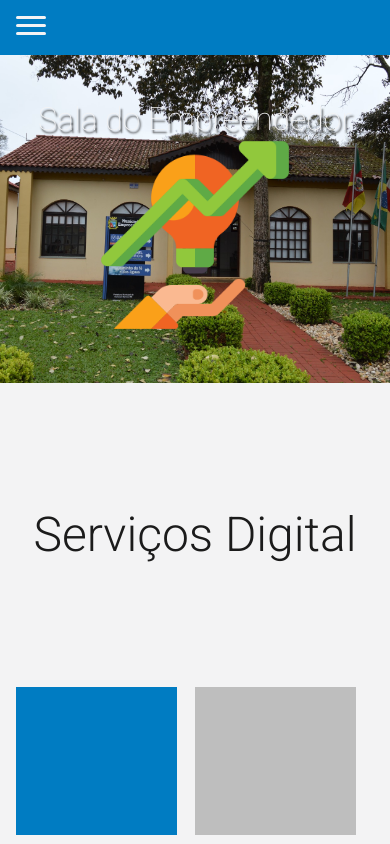
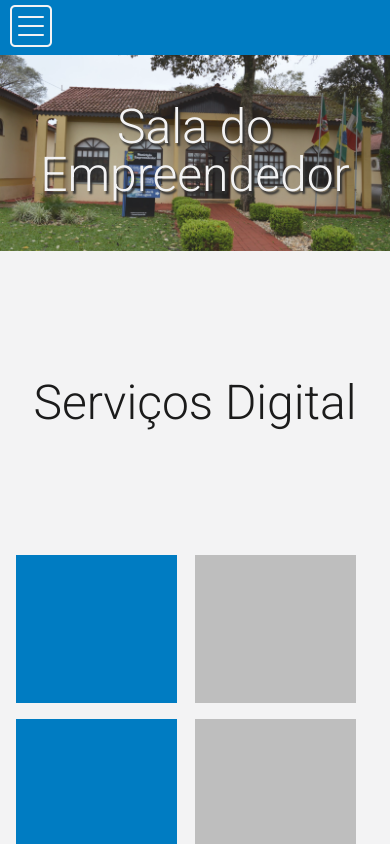
Before and after one commit to comunicacaoCoronelBarros/salaoDoEmpreendedor, a plain HTML site: page index.html in a window 390 px wide. Shown: the top 844 px of the page. Drawn offline with Linux system fonts and the light colour scheme.

Commit message:
menu hamburguer responsivo

```diff
--- a/index.html
+++ b/index.html
@@ -10,31 +10,30 @@
 <body>
     <div class="container">
         <header>
-           <nav class="navegador">
-                <ul class="menu-navegador">
-                    <li class="lista-navegador"><a class="link" href="#servico-digital">Serviços Digitais</a></li>
-                    <li class="lista-navegador"><a class="link" href="#orientacao">Orientações</a></li>
-                    <li class="lista-navegador"><a class="link" href="#credito">Crédito</a></li>
-                    <li class="lista-navegador"><a class="link" href="#licitacao">Licitações</a></li>
-                </ul>
-                <nav class="mobile">
-                    <ul class="menu-mobile">
-                        <li class="lista-mobile"><a class="link" href="#servico-digital">Serviços Digitais</a></li>
-                        <li class="lista-mobile"><a class="link" href="#orientacao">Orientações</a></li>
-                        <li class="lista-mobile"><a class="link" href="#credito">Crédito</a></li>
-                        <li class="lista-mobile"><a class="link" href="#licitacao">Licitações</a></li>
+            <div class="navegador">
+                <nav class="menu-navegador">
+                    <ul class="menu-lista">
+                        <li class="item-navegador"><a class="link" href="#servico-digital">Serviços Digitais</a></li>
+                        <li class="item-navegador"><a class="link" href="#orientacao">Orientações</a></li>
+                        <li class="item-navegador"><a class="link" href="#credito">Crédito</a></li>
+                        <li class="item-navegador"><a class="link" href="#licitacao">Licitações</a></li>
                     </ul>
-                <div class="menu-hamburguer" id="menu-hamburguer">
-                    <input type="checkbox" id="checkbox-menu" class="menu-hamburguer">
-                    <label for="checkbox-menu">
-                        <span></span><span></span><span></span>
-                    </label>
+                </nav>
+                <div class="menu-mobile-icone">
+                    <button id="menu-botao"><img class="icone" src="img\menu\menu.png" alt="" srcset=""></button>
                 </div>
-           </nav>
-        </nav>
+                <nav class="menu-mobile">
+                    <ul class="menu-lista-mobile">
+                        <li class="item-navegador-mobile"><a class="link" href="#servico-digital">Serviços Digitais</a></li>
+                        <li class="item-navegador-mobile"><a class="link" href="#orientacao">Orientações</a></li>
+                        <li class="item-navegador-mobile"><a class="link" href="#credito">Crédito</a></li>
+                        <li class="item-navegador-mobile"><a class="link" href="#licitacao">Licitações</a></li>
+                    </ul>
+                </nav>
+            </div>
         </header>
         <main class="principal">
-            <h1 class="titulo-principal">Sala do Empreendedor</h1>
+            <h1 class="titulo-principal" id="titulo-principal">Sala do Empreendedor</h1>
             <img class="imagem-principal" src="./img/empreendimento.png" alt="" srcset="">
         </main>
         <section>
--- a/src/js/menu.js
+++ b/src/js/menu.js
@@ -1,12 +1,11 @@
-const menuHamburguer = document.getElementById('menu-hamburguer');
-
-menuHamburguer.addEventListener('click',mostrar());
-
-function mostrar(){
-    let menuMobile = document.getElementById('menu-hamburguer');
-    if (menuMobile.classList.contains('abrir')){
+function mostrar() {
+    let menuMobile = document.querySelector('.menu-mobile');
+    if (menuMobile.classList.contains('abrir')) {
         menuMobile.classList.remove('abrir');
-    }else{
-        menuMobile.classList.add('abrir')
+    } else {
+        menuMobile.classList.add('abrir');
     }
 }
+
+let botao = document.getElementById('menu-botao')
+botao.addEventListener('click', mostrar);
--- a/src/styles/style.css
+++ b/src/styles/style.css
@@ -17,52 +17,19 @@ body{
 }
 
 /* menu-hamburguer */
-.menu-hamburguer{
-    height: 100%;
-    display: flex;
-    align-items: center;
-    justify-content: center;
-    display: none;
+
+.menu-mobile-icone button{
+    background-color: transparent;
+    border: none;
+    cursor: pointer;
 }
 
-#checkbox-menu{
-    position: absolute;
-    opacity: 0;
-}
-
-label{
-    cursor: pointer;
-    position: relative;
-    display: block;
-    height: 23px;
-    width: 30px;
-}
-
-label span{
-    position: absolute;
-    display: block;
-    height: 3px;
-    width: 100%;
-    border-radius: 30px;
-    background-color: var(--cor-branca);
-    transition: 0.25s ease-in-out;
-}
-
-label span:nth-child(1){
-    top: 0;
-}
-
-label span:nth-child(2){
-    top: 8px;
-}
-
-label span:nth-child(3){
-    top: 16px;
+.menu-mobile-icone {
+    display: none;
 }
 
 .menu-mobile{
     display: none;
-
 }
 
 /* menu */
@@ -70,7 +37,7 @@ label span:nth-child(3){
     background-color: var(--cor-secundaria);
 }
 
-.menu-navegador{
+.menu-lista{
     display: flex;
     flex-direction: row;
     padding: 20px 0px;
@@ -94,6 +61,7 @@ label span:nth-child(3){
     background-size: cover;
     background-position: center;
     padding: 3rem 15rem;
+    filter: opacity(0.9);
 }
 
 .titulo-principal{
@@ -194,27 +162,29 @@ label span:nth-child(3){
 
 /* responsividade */
 
-@media screen and (max-width: 800px) {
-    /* menu */
+@media screen and (max-width: 800px){
 
     /* mobile */
 
-    .lista-navegador{
-        display: none;
-    }
+    /* menu */
 
     .menu-navegador{
         display: none;
     }
 
-    #checkbox-menu{
-        display: none;
+    .menu-mobile-icone{
+        display: block;
     }
 
-    .menu-hamburguer{
+    .menu-lista-mobile{
+        display: flex;
+        flex-direction: column;
+        text-align: center;
+    }
+
+    .item-navegador-mobile{
         display: block;
-        align-items: center;
-        padding: 1rem;
+        padding-bottom: 1.2rem;
     }
 
     .abrir{
@@ -235,16 +205,23 @@ label span:nth-child(3){
         padding: 3rem 0rem;
     }
 
-    .titulo-principal{
-        font-size: 2rem;
+    #titulo-principal{
+        font-size: 3rem;
         text-align: center;
         align-items: center;
+        height: 100px;
+        justify-content: center;
+        font-weight: 300;
     }
 
     .principal img{
-        width: 200px;
-        height: 200px;
-        object-fit: cover;
+        display: none;
+    }
+
+    /* ao longo */
+
+    #orientacao{
+        margin-top: 4rem;
     }
 
     /* quadros */
```
Also changed, not shown: img/menu/menu.png (added).
